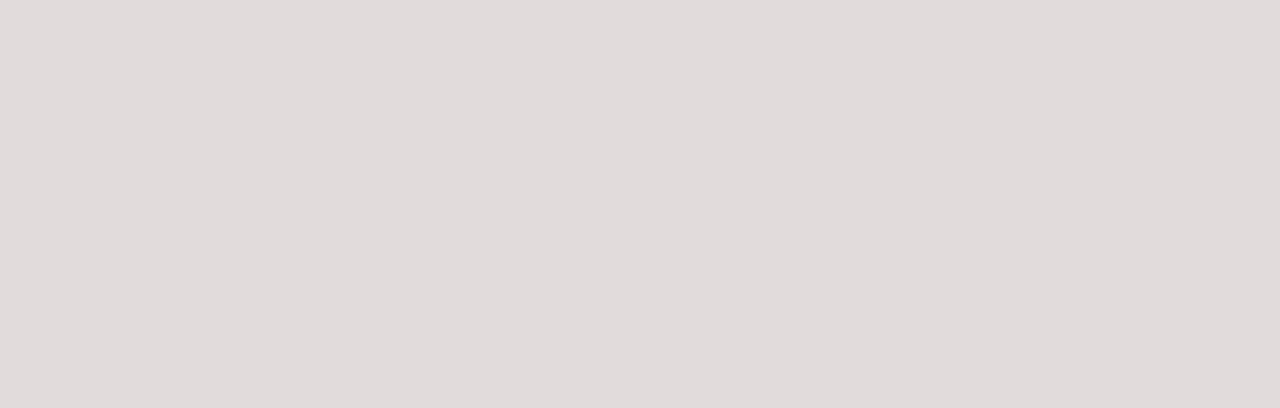
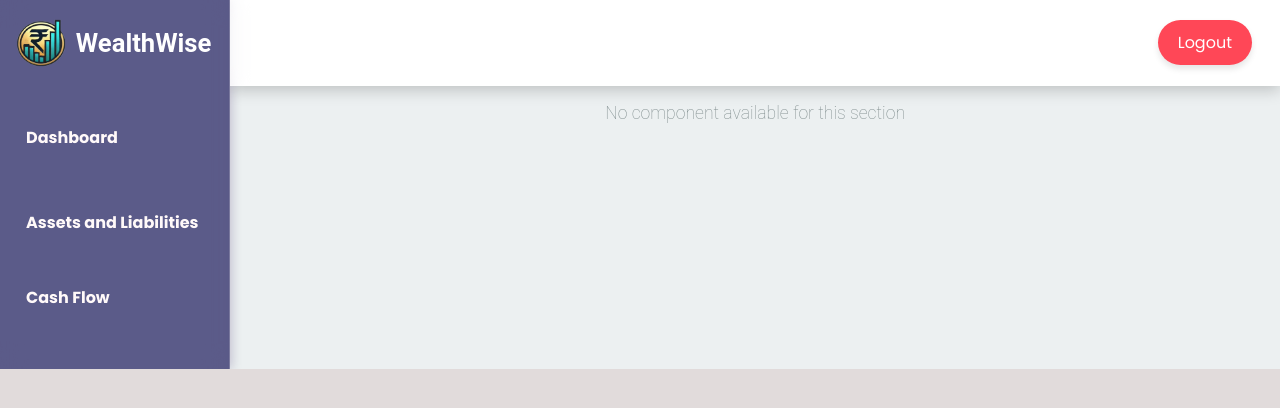
Before and after one commit to Prathamrana2709/WealthWise, a React (Vite) app in the folder Frontend/: page /tmdashboard in a window 1280 px wide. Before the commit this address had no page. Shown: the top 408 px of the page. Built offline with nearby package versions, Linux system fonts and the light colour scheme.

Commit message:
All dashboards

```diff
--- a/Frontend/src/App.jsx
+++ b/Frontend/src/App.jsx
@@ -4,7 +4,11 @@ import Home from './pages/home';
 import Login from './pages/login';
 import Dashboard from './pages/dashboard';
 import AddNewMember from './pages/AddNewMember';
-import Dashboard1 from './pages/dashboard1';
+import Fmdashboard from './pages/fmdashboard';
+import Badashboard from './pages/badashboard';
+import Dasdashboard from './pages/dasdashboard';
+import Fdashboard from './pages/fdashboard';
+import Tmdashboard from './pages/tmdashboard';
 
 function App() {
   return (
@@ -14,7 +18,15 @@ function App() {
         <Route path="/login" element={<Login />} />
         <Route path="/dashboard" element={<Dashboard />} />
         <Route path="/AddNewMember" element={<AddNewMember />} />
-        <Route path="/dashboard1" element={<Dashboard1 />}/>
+        <Route path="/fmdashboard" element={<Fmdashboard />}/>
+        <Route path="/dasdashboard" element={<Dasdashboard />}/>
+        <Route path="/fdashboard" element={<Fdashboard />}/>
+        <Route path="/badashboard" element={<Badashboard />}/>
+        <Route path="/tmdashboard" element={<Tmdashboard />}/>
+        {/* <Route path="/badashboard" element={<Badashboard />}/>
+        <Route path="/dasdashboard" element={<Dasdashboard />}/>
+        <Route path="/faadashboard" element={<FAADashboard />}/>
+        <Route path="/tmdashboard" element={<Tmdashboard />}/> */}
       </Routes>
     </Router>
   );
--- a/Frontend/src/pages/dashboard1.jsx
+++ b/Frontend/src/pages/badashboard.jsx
@@ -2,9 +2,9 @@ import React, { useState, Suspense, lazy } from 'react';
 import { Link } from 'react-router-dom';
 import '../styles/dashboard.css';
 import logo from '../assets/Logo.png';
-import Liabilities from './Liabilities';
-import Assets from './Assets';
-import CashFlow from './CashFlow';
+
+
+import Cost from './Cost';
 import Revenue from './Revenue';
 
 // Dynamically import subcategory and main category components
@@ -31,22 +31,10 @@ function Dashboard() {
   const sections = {
     Dashboard: [],
     Analysis: [
-      'Revenue', 'Budgeted vs Actual', 'Profits/Loss'
+      'Cost','Revenue'
     ],
-    Predict: [],
-    // 'Shareholders & Partners': [
-    //   'Equity', 'Investments', 'Bonds', 'Taxes', 'Interest Rate related to it', 'Insurance'
-    // ],
-    'Assets and Liabilities': [
-      'Assets', 'Liabilities'
-    ],
-    'Cash Flow': [],
-    // Project: [
-    //   'Active Projects', 'Assign Project Manager'
-    // ],
-    // Revenue: [
-    //   'Filter by Region', 'Filter by Product', 'Customer Segment', 'Sales Channel', 'Total Given'
-    // ],
+
+
     Expenses: [
       // 'Costs (Check Boxes)', 'Add Description'
     ]
@@ -65,23 +53,15 @@ function Dashboard() {
   const renderContent = () => {
     if (selectedSubItem) {
       switch (selectedSubItem) {
-        case 'Liabilities':
-          return <Liabilities />;
-        case 'Assets':
-          return <Assets />;
+
         case 'Expenses':
           return <Expenses />;
-        case 'Cashflow':
-          return <CashFlow />;
+
         case 'Revenue':
           return <Revenue />;
-        // case 'Revenue':
-        //   return <RevenueAnalysis />;
-        // case 'Risk Prediction':
-        //   return <RiskPrediction />;
-        // case 'Outcome Analysis':
-        //   return <OutcomeAnalysis />;
-        // Add other sub-items here...
+          case 'Cost':
+          return <Cost />;
+
         default:
           return <p>No component available for this sub-item</p>;
       }
@@ -89,18 +69,10 @@ function Dashboard() {
       switch (selectedSection) {
         case 'Dashboard':
           return <DashboardPage />;
-        case 'Analysis':
-          return <AnalysisPage />;
-        case 'Predict':
-          return <PredictPage />;
-        case 'Shareholders & Partners':
-          return <ShareholdersPage />;
-        case 'Assets and Liabilities':
-          return <AssetsLiabilitiesPage />;
-        case 'Cash Flow':
-          return <CashFlowPage />;
-        case 'Project':
-          return <ProjectPage />;
+
+
+
+
         case 'Expenses':
           return <ExpensesPage />;
 
@@ -145,8 +117,7 @@ function Dashboard() {
 
       <div className="main-content">
         <div className="top-navbar">
-          <Link to='/AddNewMember'><button className='new-btn'>Add New</button></Link>
-          <div className="profile">Profile</div>
+
           <Link to='/login'><button className='logout-btn'>Logout</button></Link>
         </div>
         <div className="content">
--- a/Frontend/src/pages/dashboard4.jsx
+++ b/Frontend/src/pages/dasdashboard.jsx
@@ -3,14 +3,16 @@ import { Link } from 'react-router-dom';
 import '../styles/dashboard.css';
 import logo from '../assets/Logo.png';
 
-
-
+import CashFlow from './CashFlow';
+import Cost from './Cost';
 import Revenue from './Revenue';
 
 // Dynamically import subcategory and main category components
-
+const DashboardPage = React.lazy(() => import('./dashboardPage'));
 const AnalysisPage = React.lazy(() => import('./Analysis'));
-
+const PredictPage = React.lazy(() => import('./Predict'));
+const AssetsLiabilitiesPage = React.lazy(() => import('./AssetsAndLiabilities'));
+const CashFlowPage = React.lazy(() => import('./CashFlow'));
 // const ProjectPage = React.lazy(() => import('./Project'));
 const RevenuePage = React.lazy(() => import('./Revenue'));
 const ExpensesPage = React.lazy(() => import('./Expense'));
@@ -27,12 +29,22 @@ function Dashboard() {
   const [selectedSubItem, setSelectedSubItem] = useState('');
 
   const sections = {
+    Dashboard: [],
+    Analysis: [
+      'Cost','Revenue'
+    ],
+    Predict: [],
+    // 'Shareholders & Partners': [
+    //   'Equity', 'Investments', 'Bonds', 'Taxes', 'Interest Rate related to it', 'Insurance'
+    // ],
 
-    Analysis: [
-      'Revenue', 'Budgeted vs Actual', 'Profits/Loss'
-    ],
-
-
+    'Cash Flow': [],
+    // Project: [
+    //   'Active Projects', 'Assign Project Manager'
+    // ],
+    // Revenue: [
+    //   'Filter by Region', 'Filter by Product', 'Customer Segment', 'Sales Channel', 'Total Given'
+    // ],
     Expenses: [
       // 'Costs (Check Boxes)', 'Add Description'
     ]
@@ -54,19 +66,29 @@ function Dashboard() {
 
         case 'Expenses':
           return <Expenses />;
-
+        case 'Cashflow':
+          return <CashFlow />;
         case 'Revenue':
           return <Revenue />;
+          case 'Cost':
+          return <Cost />;
 
         default:
           return <p>No component available for this sub-item</p>;
       }
     } else {
       switch (selectedSection) {
-
+        case 'Dashboard':
+          return <DashboardPage />;
         case 'Analysis':
           return <AnalysisPage />;
+        case 'Predict':
+          return <PredictPage />;
 
+        case 'Cash Flow':
+          return <CashFlowPage />;
+        case 'Project':
+          return <ProjectPage />;
         case 'Expenses':
           return <ExpensesPage />;
 
@@ -111,8 +133,7 @@ function Dashboard() {
 
       <div className="main-content">
         <div className="top-navbar">
-          <Link to='/AddNewMember'><button className='new-btn'>Add New</button></Link>
-          <div className="profile">Profile</div>
+
           <Link to='/login'><button className='logout-btn'>Logout</button></Link>
         </div>
         <div className="content">
--- a/Frontend/src/pages/dashboard5.jsx
+++ b/Frontend/src/pages/fdashboard.jsx
@@ -5,16 +5,24 @@ import logo from '../assets/Logo.png';
 import Liabilities from './Liabilities';
 import Assets from './Assets';
 import CashFlow from './CashFlow';
-
+import Cost from './Cost';
+import Revenue from './Revenue';
 
 // Dynamically import subcategory and main category components
-
-
-
+const DashboardPage = React.lazy(() => import('./dashboardPage'));
+const AnalysisPage = React.lazy(() => import('./Analysis'));
+const PredictPage = React.lazy(() => import('./Predict'));
 const AssetsLiabilitiesPage = React.lazy(() => import('./AssetsAndLiabilities'));
 const CashFlowPage = React.lazy(() => import('./CashFlow'));
+// const ProjectPage = React.lazy(() => import('./Project'));
+const RevenuePage = React.lazy(() => import('./Revenue'));
+const ExpensesPage = React.lazy(() => import('./Expense'));
 
-
+// Sub-Components for subcategories
+// const CostAnalysis = React.lazy(() => import('../components/CostAnalysis'));
+// const RevenueAnalysis = lazy(() => import('../components/RevenueAnalysis'));
+// const RiskPrediction = lazy(() => import('../components/RiskPrediction'));
+// const OutcomeAnalysis = lazy(() => import('../components/OutcomeAnalysis'));
 
 function Dashboard() {
   const [selectedSection, setSelectedSection] = useState('Dashboard'); // should be a string
@@ -22,12 +30,27 @@ function Dashboard() {
   const [selectedSubItem, setSelectedSubItem] = useState('');
 
   const sections = {
-
+    Dashboard: [],
+    Analysis: [
+      'Cost','Revenue'
+    ],
+    Predict: [],
+    // 'Shareholders & Partners': [
+    //   'Equity', 'Investments', 'Bonds', 'Taxes', 'Interest Rate related to it', 'Insurance'
+    // ],
     'Assets and Liabilities': [
       'Assets', 'Liabilities'
     ],
     'Cash Flow': [],
-
+    // Project: [
+    //   'Active Projects', 'Assign Project Manager'
+    // ],
+    // Revenue: [
+    //   'Filter by Region', 'Filter by Product', 'Customer Segment', 'Sales Channel', 'Total Given'
+    // ],
+    Expenses: [
+      // 'Costs (Check Boxes)', 'Add Description'
+    ]
   };
 
   const handleSectionClick = (section) => {
@@ -47,20 +70,36 @@ function Dashboard() {
           return <Liabilities />;
         case 'Assets':
           return <Assets />;
-
+        case 'Expenses':
+          return <Expenses />;
         case 'Cashflow':
           return <CashFlow />;
+        case 'Revenue':
+          return <Revenue />;
+          case 'Cost':
+          return <Cost />;
 
         default:
           return <p>No component available for this sub-item</p>;
       }
     } else {
       switch (selectedSection) {
-
+        case 'Dashboard':
+          return <DashboardPage />;
+        case 'Analysis':
+          return <AnalysisPage />;
+        case 'Predict':
+          return <PredictPage />;
+        case 'Shareholders & Partners':
+          return <ShareholdersPage />;
         case 'Assets and Liabilities':
           return <AssetsLiabilitiesPage />;
         case 'Cash Flow':
           return <CashFlowPage />;
+        case 'Project':
+          return <ProjectPage />;
+        case 'Expenses':
+          return <ExpensesPage />;
 
         default:
           return <p>No component available for this section</p>;
@@ -103,8 +142,7 @@ function Dashboard() {
 
       <div className="main-content">
         <div className="top-navbar">
-          {/* <Link to='/AddNewMember'><button className='new-btn'>Add New</button></Link> */}
-          <div className="profile">Profile</div>
+
           <Link to='/login'><button className='logout-btn'>Logout</button></Link>
         </div>
         <div className="content">
--- a/Frontend/src/pages/dashboard2.jsx
+++ b/Frontend/src/pages/fmdashboard.jsx
@@ -2,27 +2,23 @@ import React, { useState, Suspense, lazy } from 'react';
 import { Link } from 'react-router-dom';
 import '../styles/dashboard.css';
 import logo from '../assets/Logo.png';
-
+import Liabilities from './Liabilities';
+import Assets from './Assets';
 import CashFlow from './CashFlow';
+import Cost from './Cost';
 import Revenue from './Revenue';
 
 // Dynamically import subcategory and main category components
 const DashboardPage = React.lazy(() => import('./dashboardPage'));
 const AnalysisPage = React.lazy(() => import('./Analysis'));
 const PredictPage = React.lazy(() => import('./Predict'));
+const AssetsLiabilitiesPage = React.lazy(() => import('./AssetsAndLiabilities'));
+const CashFlowPage = React.lazy(() => import('./CashFlow'));
+const RevenuePage = React.lazy(() => import('./Revenue'));
 
-const CashFlowPage = React.lazy(() => import('./CashFlow'));
-// const ProjectPage = React.lazy(() => import('./Project'));
-const RevenuePage = React.lazy(() => import('./Revenue'));
-const ExpensesPage = React.lazy(() => import('./Expense'));
 
-// Sub-Components for subcategories
-// const CostAnalysis = React.lazy(() => import('../components/CostAnalysis'));
-// const RevenueAnalysis = lazy(() => import('../components/RevenueAnalysis'));
-// const RiskPrediction = lazy(() => import('../components/RiskPrediction'));
-// const OutcomeAnalysis = lazy(() => import('../components/OutcomeAnalysis'));
 
-function Dashboard2() {
+function Dashboard() {
   const [selectedSection, setSelectedSection] = useState('Dashboard'); // should be a string
 
   const [selectedSubItem, setSelectedSubItem] = useState('');
@@ -30,23 +26,15 @@ function Dashboard2() {
   const sections = {
     Dashboard: [],
     Analysis: [
-      'Revenue', 'Budgeted vs Actual', 'Profits/Loss'
+      'Cost','Revenue'
     ],
-    Predict: [],
-    // 'Shareholders & Partners': [
-    //   'Equity', 'Investments', 'Bonds', 'Taxes', 'Interest Rate related to it', 'Insurance'
-    // ],
 
+    'Assets and Liabilities': [
+      'Assets', 'Liabilities'
+    ],
     'Cash Flow': [],
-    // Project: [
-    //   'Active Projects', 'Assign Project Manager'
-    // ],
-    // Revenue: [
-    //   'Filter by Region', 'Filter by Product', 'Customer Segment', 'Sales Channel', 'Total Given'
-    // ],
-    Expenses: [
-      // 'Costs (Check Boxes)', 'Add Description'
-    ]
+
+
   };
 
   const handleSectionClick = (section) => {
@@ -62,20 +50,18 @@ function Dashboard2() {
   const renderContent = () => {
     if (selectedSubItem) {
       switch (selectedSubItem) {
+        case 'Liabilities':
+          return <Liabilities />;
+        case 'Assets':
+          return <Assets />;
 
-        case 'Expenses':
-          return <Expenses />;
         case 'Cashflow':
           return <CashFlow />;
         case 'Revenue':
           return <Revenue />;
-        // case 'Revenue':
-        //   return <RevenueAnalysis />;
-        // case 'Risk Prediction':
-        //   return <RiskPrediction />;
-        // case 'Outcome Analysis':
-        //   return <OutcomeAnalysis />;
-        // Add other sub-items here...
+          case 'Cost':
+          return <Cost />;
+
         default:
           return <p>No component available for this sub-item</p>;
       }
@@ -85,17 +71,11 @@ function Dashboard2() {
           return <DashboardPage />;
         case 'Analysis':
           return <AnalysisPage />;
-        case 'Predict':
-          return <PredictPage />;
-        case 'Shareholders & Partners':
-          return <ShareholdersPage />;
 
+        case 'Assets and Liabilities':
+          return <AssetsLiabilitiesPage />;
         case 'Cash Flow':
           return <CashFlowPage />;
-        case 'Project':
-          return <ProjectPage />;
-        case 'Expenses':
-          return <ExpensesPage />;
 
         default:
           return <p>No component available for this section</p>;
@@ -138,8 +118,7 @@ function Dashboard2() {
 
       <div className="main-content">
         <div className="top-navbar">
-          <Link to='/AddNewMember'><button className='new-btn'>Add New</button></Link>
-          <div className="profile">Profile</div>
+
           <Link to='/login'><button className='logout-btn'>Logout</button></Link>
         </div>
         <div className="content">
@@ -152,4 +131,4 @@ function Dashboard2() {
   );
 }
 
-export default Dashboard2;
+export default Dashboard;
--- /dev/null
+++ b/Frontend/src/pages/tmdashboard.jsx
@@ -0,0 +1,130 @@
+import React, { useState, Suspense, lazy } from 'react';
+import { Link } from 'react-router-dom';
+import '../styles/dashboard.css';
+import logo from '../assets/Logo.png';
+import Liabilities from './Liabilities';
+import Assets from './Assets';
+import CashFlow from './CashFlow';
+
+
+// Dynamically import subcategory and main category components
+const DashboardPage = React.lazy(() => import('./dashboardPage'));
+const AnalysisPage = React.lazy(() => import('./Analysis'));
+const PredictPage = React.lazy(() => import('./Predict'));
+const AssetsLiabilitiesPage = React.lazy(() => import('./AssetsAndLiabilities'));
+const CashFlowPage = React.lazy(() => import('./CashFlow'));
+// const ProjectPage = React.lazy(() => import('./Project'));
+const RevenuePage = React.lazy(() => import('./Revenue'));
+const ExpensesPage = React.lazy(() => import('./Expense'));
+
+// Sub-Components for subcategories
+// const CostAnalysis = React.lazy(() => import('../components/CostAnalysis'));
+// const RevenueAnalysis = lazy(() => import('../components/RevenueAnalysis'));
+// const RiskPrediction = lazy(() => import('../components/RiskPrediction'));
+// const OutcomeAnalysis = lazy(() => import('../components/OutcomeAnalysis'));
+
+function Dashboard() {
+  const [selectedSection, setSelectedSection] = useState('Dashboard'); // should be a string
+
+  const [selectedSubItem, setSelectedSubItem] = useState('');
+
+  const sections = {
+    Dashboard: [],
+
+    'Assets and Liabilities': [
+      'Assets', 'Liabilities'
+    ],
+    'Cash Flow': [],
+
+
+  };
+
+  const handleSectionClick = (section) => {
+    setSelectedSubItem(''); // Reset sub-item when a new section is clicked
+    setSelectedSection(section);
+  };
+
+  const handleSubItemClick = (subItem) => {
+    setSelectedSubItem(subItem); // Update the state with the selected sub-item
+  };
+
+  // Function to dynamically load the correct component based on selected item
+  const renderContent = () => {
+    if (selectedSubItem) {
+      switch (selectedSubItem) {
+        case 'Liabilities':
+          return <Liabilities />;
+        case 'Assets':
+          return <Assets />;
+
+        case 'Cashflow':
+          return <CashFlow />;
+
+
+        default:
+          return <p>No component available for this sub-item</p>;
+      }
+    } else {
+      switch (selectedSection) {
+
+        case 'Assets and Liabilities':
+          return <AssetsLiabilitiesPage />;
+        case 'Cash Flow':
+          return <CashFlowPage />;
+
+
+        default:
+          return <p>No component available for this section</p>;
+      }
+    }
+  };
+
+  return (
+    <div className="dashboard">
+      <div className="left-navbar">
+        <div className="logo">
+          <img src={logo} alt="logo" />
+          <span>WealthWise</span>
+        </div>
+
+        <div className='section-margin'>
+          {Object.keys(sections).map((section) => (
+            <div key={section} className="section">
+              <div className="section-title" onClick={() => handleSectionClick(section)}>
+                {section}
+              </div>
+              {selectedSection === section && (
+                <div className="sub-section">
+                  {sections[section].map((sub) => (
+                    <div
+                      key={sub}
+                      className="sub-item"
+                      onClick={() => handleSubItemClick(sub)}
+                    >
+                      {sub}
+                    </div>
+                  ))}
+                </div>
+              )}
+            </div>
+          ))}
+
+        </div>
+      </div>
+
+      <div className="main-content">
+        <div className="top-navbar">
+
+          <Link to='/login'><button className='logout-btn'>Logout</button></Link>
+        </div>
+        <div className="content">
+          <Suspense fallback={<div>Loading...</div>}>
+            {renderContent()}
+          </Suspense>
+        </div>
+      </div>
+    </div>
+  );
+}
+
+export default Dashboard;
```
Also changed, not shown: Frontend/src/pages/login.jsx (+5 -5 lines), Frontend/src/pages/dashboard3.jsx (deleted).
